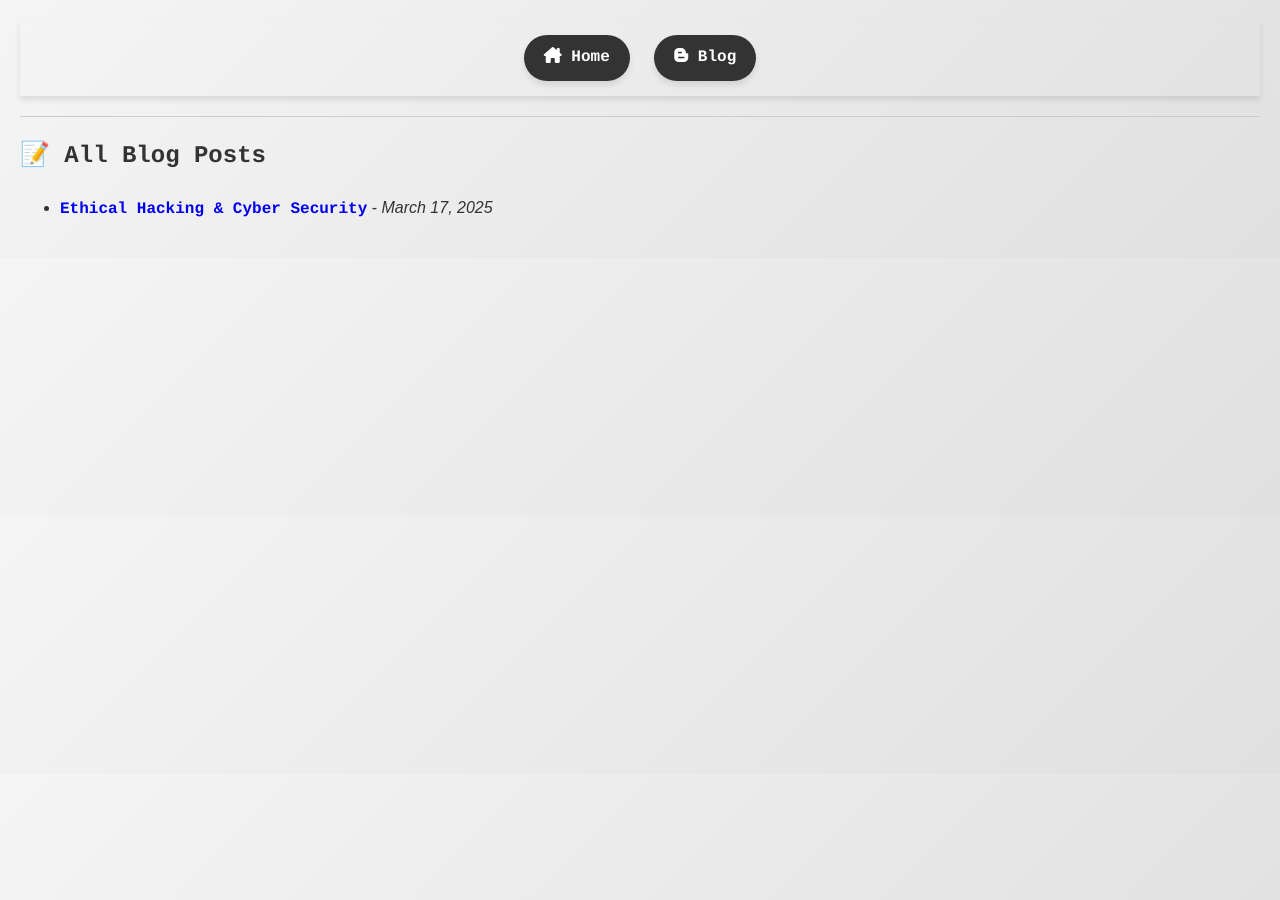
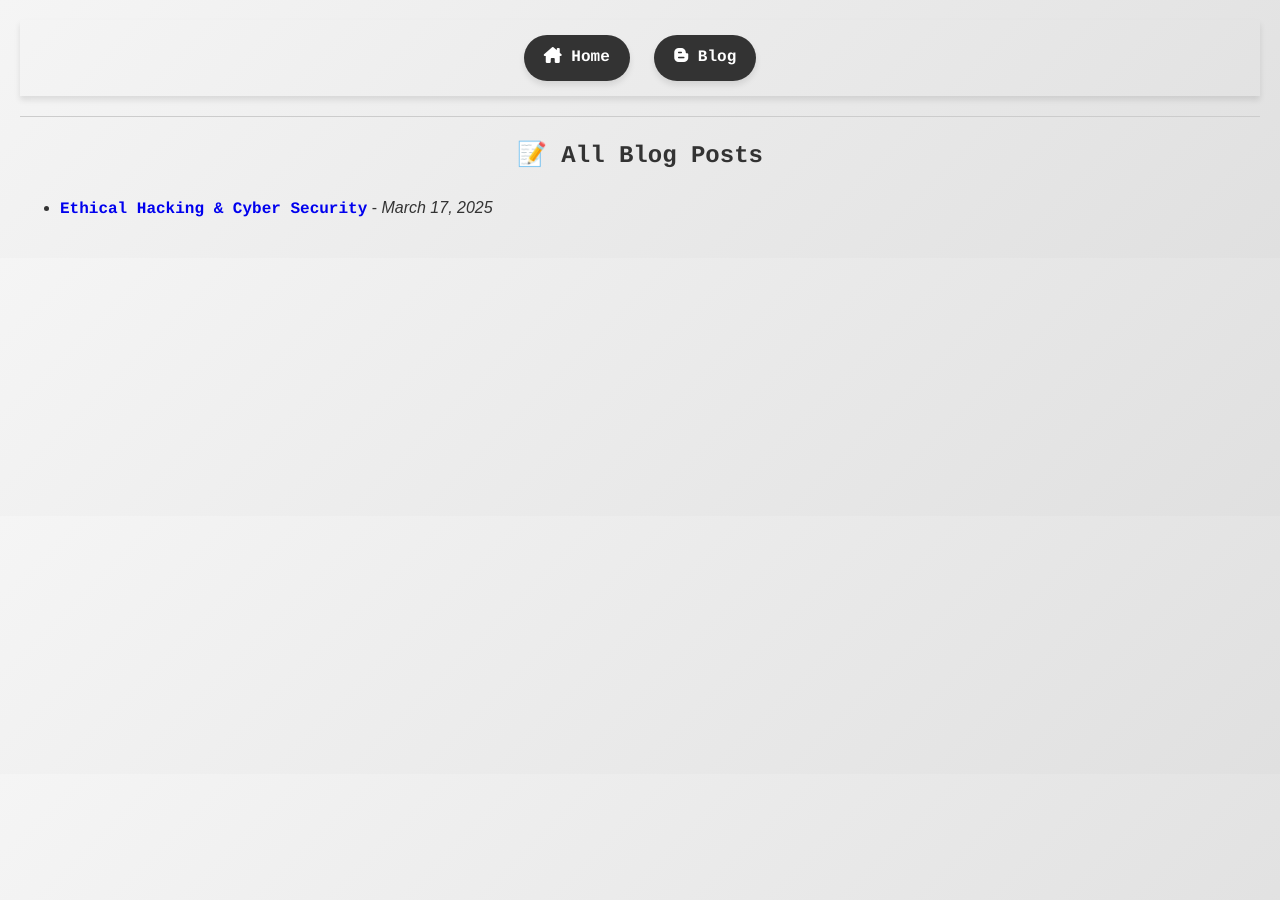
Before and after one commit to foysal1627/foysal1627.github.io, a Jekyll site: the page built from blog.html, in a window 1280 px wide. Built offline with Jekyll 4.4.1, drawn with Linux system fonts in a browser that asks for light colours.

Commit message:
Update blog.html

```diff
--- a/blog.html
+++ b/blog.html
@@ -3,7 +3,7 @@ layout: default
 title: "All Blog Posts"
 ---
 
-<h2 style="font-family: courier">📝 All Blog Posts</h2>
+<h2 style="font-family: courier; text-align: center">📝 All Blog Posts</h2>
 
 <ul>
     {% for post in site.posts %}
```
